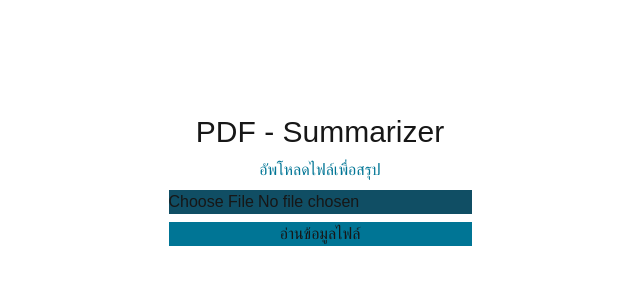
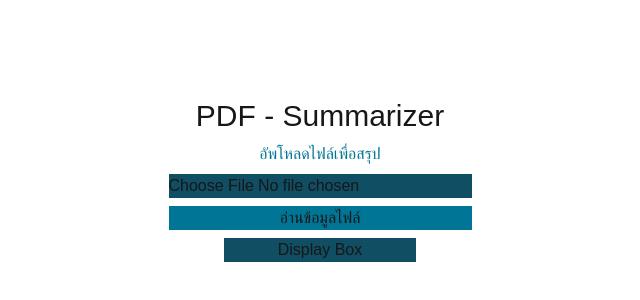
Before and after one commit to sorabeam/PDF-Summerize, a Next.js app: page / in a window 1280 px wide. Shown: the part 220-520 px from the top of the page, without its empty margins (320-960 px from the left). Built offline with nearby package versions, Linux system fonts and the light colour scheme.

Commit message:
feat(wip):Display with prop

```diff
--- /dev/null
+++ b/app/component/displayBox.tsx
@@ -0,0 +1,13 @@
+export function DisplayBox(f?: File) {
+  return (
+    <div className="w-48 bg-cyan-900 text-center">
+      {f != null && <p> Display Box </p>}
+      {f == null && (
+        <p>
+          {" name "} + f.name + {" with size of : "} + (file.size / 1024 **
+          2).toFixed(2) +{" MB"}
+        </p>
+      )}
+    </div>
+  );
+}
--- a/app/component/home.tsx
+++ b/app/component/home.tsx
@@ -1,3 +1,4 @@
+import { DisplayBox } from "./displayBox";
 import { UploadBox } from "./uploadBox";
 
 export function HomePage() {
@@ -7,6 +8,7 @@ export function HomePage() {
       <p className=" text-cyan-700 "> อัพโหลดไฟล์เพื่อสรุป </p>
 
       <UploadBox />
+      <DisplayBox />
     </div>
   );
 }
--- a/app/component/uploadBox.tsx
+++ b/app/component/uploadBox.tsx
@@ -8,11 +8,10 @@ export function UploadBox() {
     <div className="flex flex-col gap-2">
       <div className="bg-cyan-900 items-center">
         <input
-          id="InPutFile"
           type="file"
           accept="application/pdf"
           onChange={(e) => {
-            if (e.target.files !== null) {
+            if (e.target.files !== null && e.target.files[0] !== null) {
               setFile(e.target.files[0]);
             } else {
               setFile(null);
@@ -34,7 +33,7 @@ export function UploadBox() {
             }
           }}
         >
-          <p>อ่านข้อมูลไฟล์</p>
+          อ่านข้อมูลไฟล์
         </button>
       </div>
     </div>
```
